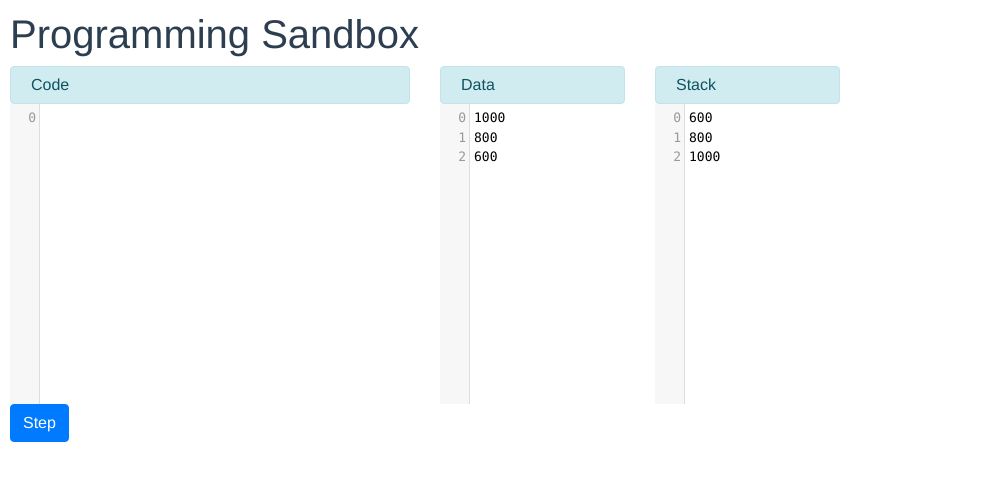
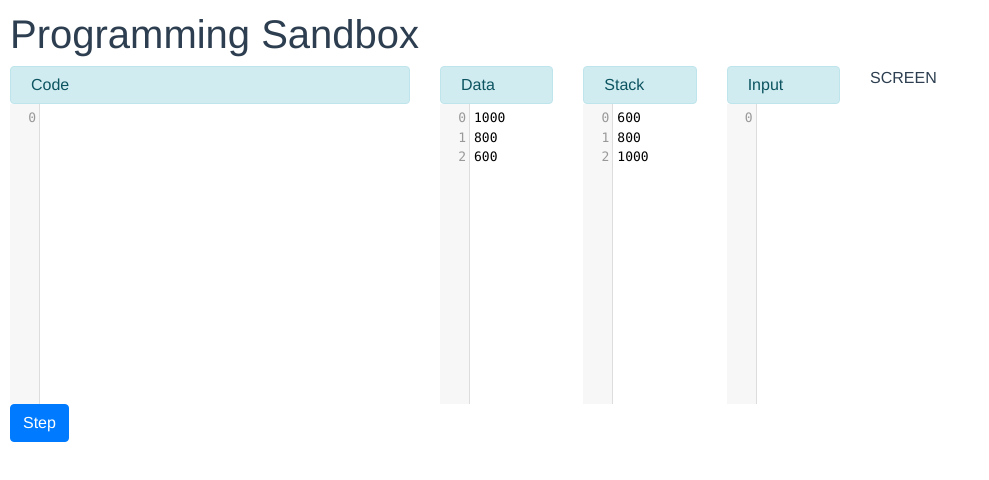
Before and after one commit to jcbuisson/simple-programming-language, a Vue app: page /#/ in a window 1280 px wide. Shown: the top 480 px of the page, without its empty margins (0-989 px from the left). Built offline with nearby package versions, Linux system fonts and the light colour scheme.

Commit message:
Modified layout

```diff
--- a/src/components/Home.vue
+++ b/src/components/Home.vue
@@ -3,7 +3,9 @@
       <h1>Programming Sandbox</h1>
 
       <div class="row">
-       <div class="col-4">
+         <div class="col-8">
+            <div class="row">
+               <div class="col-6">
                   <code-editor :title="'Code'"></code-editor>
                </div>
                <div class="col-2">
@@ -12,11 +14,19 @@
                <div class="col-2">
                   <memory-editor :initialarray="sarray" :title="'Stack'"></memory-editor>
                </div>
+               <div class="col-2">
+                  <memory-editor :initialarray="inputs" :title="'Input'"></memory-editor>
                </div>
+            </div>
+         </div>
+         <div class="col-4">
+            SCREEN
+         </div>
+      </div>
+
       <div>
          <button type="button" class="btn btn-primary" v-on:click="step">Step</button>
       </div>
-
    </div>
 </template>
 
@@ -37,6 +47,7 @@ export default {
       state: true,
       darray: ["1000", "800", "600"],
       sarray: ["600", "800", "1000"],
+      inputs: [],
       editorOptions: {
         mode: this.mode,
         tabSize: 2,
```
Lines whose indentation alone changed are shown as unchanged.
